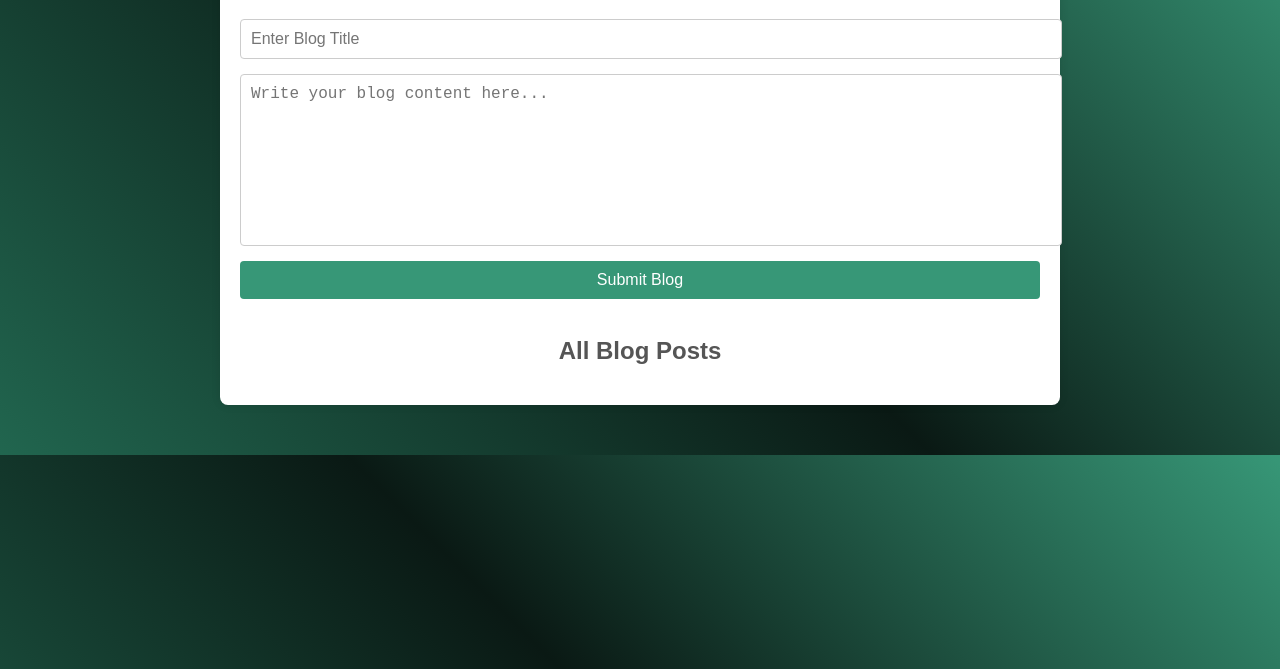
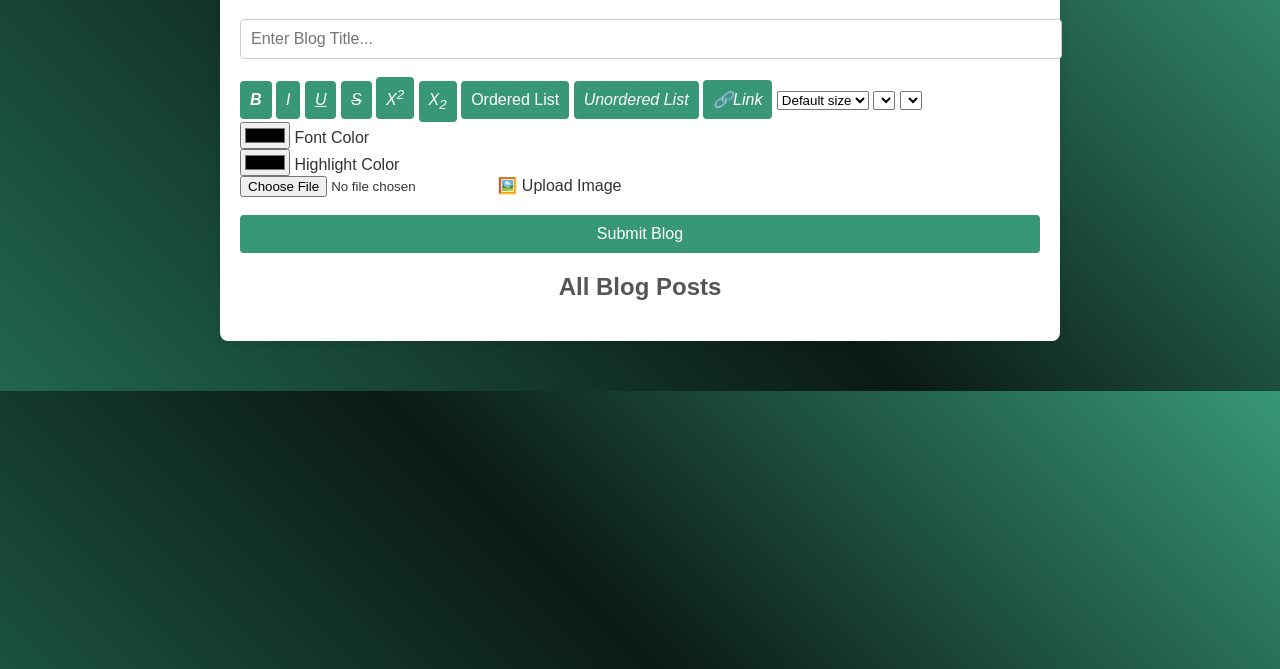
Before and after one commit to TheAkshansh/Biodiversity-new, a plain HTML site: page Biodiversity-new/main work/blogpost/index.html in a window 1280 px wide. Shown: the part 131-800 px from the top of the page. Drawn offline with Linux system fonts and the light colour scheme.

Commit message:
Update index.html

```diff
--- a/Biodiversity-new/main work/blogpost/index.html
+++ b/Biodiversity-new/main work/blogpost/index.html
@@ -3,20 +3,81 @@
 <head>
     <meta charset="UTF-8">
     <meta name="viewport" content="width=device-width, initial-scale=1.0">
-    <title>Blog Post Section</title>
+    <title>Creating a Blog Post</title>
     <link rel="stylesheet" href="styles.css">
 </head>
 <body>
     <div class="container">
         <h1>Create Your Blog Post</h1>
         <form id="blogForm">
-            <input type="text" id="title" placeholder="Enter Blog Title" required>
-            <textarea id="content" placeholder="Write your blog content here..." required></textarea>
+            <input type="text" id="title" placeholder="Enter Blog Title..." required class="blogformtitle">
+        </form>
+        <br>
+        <div class="options">
+            <button id="bold" class="option-button-format">
+                <i class="fa-solid fa-bold"><b>B</b></i>
+            </button>
+            <button id="italic" class="option-button-format">
+                <i class="fa-solid fa-italic">I</i>
+            </button>
+            <button id="underline" class="option-button-format">
+                <i class="fa-solid fa-underline"><ins>U</ins></i>
+            </button>
+            <button id="strikethrough" class="option-button-format">
+                <i class="fa-solid fa-strikethrough"><del>S</del></i>
+            </button>
+            <button id="superscript" class="option-button-format">
+                <i class="fa-solid fa-superscript">X<sup>2</sup></i>
+            </button>
+            <button id="subscript" class="option-button-format">
+                <i class="fa-solid fa-subscript">X<sub>2</sub></i>
+            </button>
+            <button id="insertOrderedList" class="option-button-format">
+                <div class="fa-solid fa-list-ol">Ordered List</div>
+            </button>
+            <button id="insertUnorderedList" class="option-button-format">
+                <i class="fa-solid fa-list">Unordered List</i>
+            </button>
+            <button id="createLink" class="adv-option-button">
+                <i class="fa fa-link">🔗Link</i>
+            </button>
+            <select id="option" class="adv-option-button">
+                <option value="H1">Default size</option>
+                <option value="H2">H1</option>
+                <option value="H3">H2</option>
+                <option value="H4">H3</option>
+                <option value="H5">H4</option>
+                <option value="H6">H5</option>
+            </select>
+            <select id="fontName" class="adv-option-button"></select>
+            <select id="fontSize" class="adv-option-button"></select>
+            <div class="input-wrapper">
+                <input type="color" id="foreColor" class="adv-option-button" />
+                <label for="foreColor">Font Color</label>
+            </div>
+            <div class="input-wrapper">
+                <input type="color" id="backColor" class="adv-option-button" />
+                <label for="backColor">Highlight Color</label>
+            </div>
+            <div>
+                <input type="file" id="file" class="img" accept="image/jpeg, image/png, image/jpg" />
+                <label for="file" class="label-img">🖼️ Upload Image</label>
+                <script>
+                    let inputfile=document.getElementById("file")
+                    let placehere=document.getElementById("text-input")
+
+                    inputfile.onchange=function(){
+                        placehere.src = URL.createObjectURL(inputfile.files)
+                    }
+                </script>
+            </div>
+        </div>
+        <div id="text-input" contenteditable="true"></div>
+        <form id="blogForm">
             <button type="submit" class="button-submit">Submit Blog</button>
         </form>
-        <br>
         <h2>All Blog Posts</h2>
-        <div  id="blogPosts"></div>
+        <div id="blogPosts"></div>
     </div>
     <script src="script.js"></script>
 </body>
```
